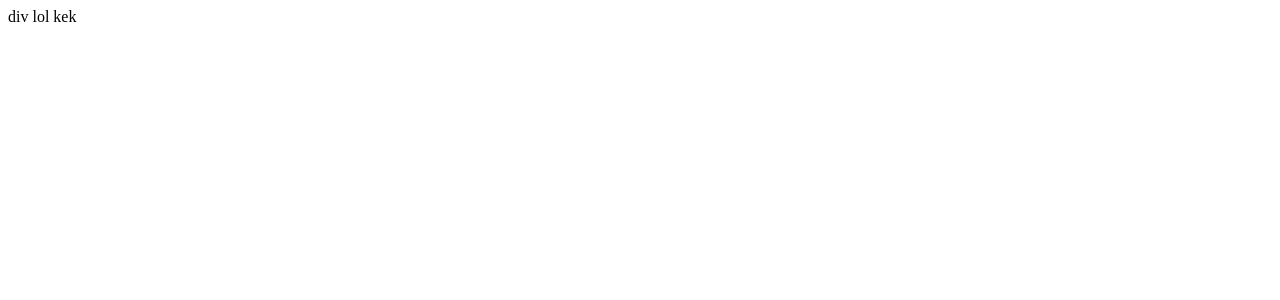
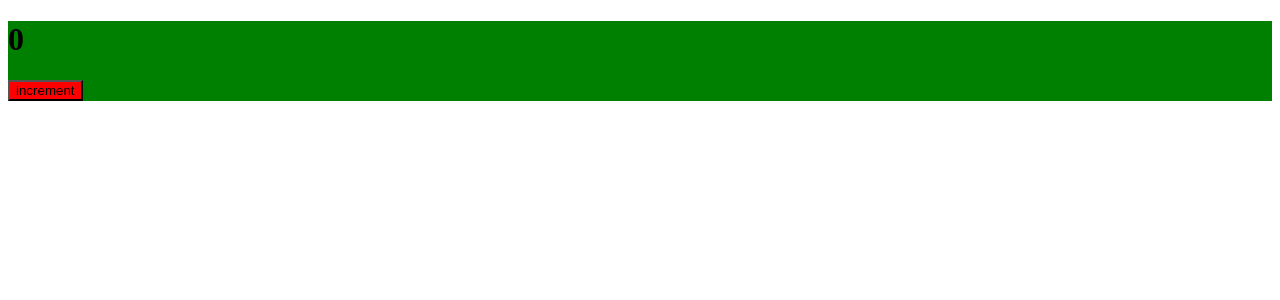
Before and after one commit to Dennikoff/React_advance, a React app: page / in a window 1280 px wide. Shown: the top 300 px of the page. Built offline with nearby package versions, Linux system fonts and the light colour scheme.

Commit message:
add scss modules

```diff
--- a/package.json
+++ b/package.json
@@ -17,7 +17,12 @@
     "@types/react": "^19.2.18",
     "@types/react-dom": "^19.2.4",
     "@types/webpack-dev-server": "^4.7.1",
+    "css-loader": "^7.1.4",
     "html-webpack-plugin": "^5.6.8",
+    "mini-css-extract-plugin": "^2.10.2",
+    "sass": "^1.102.0",
+    "sass-loader": "^17.0.0",
+    "style-loader": "^4.0.0",
     "ts-loader": "^9.6.2",
     "ts-node": "^10.9.2",
     "typescript": "^5.9.3",
--- /dev/null
+++ b/src/Counter.module.scss
@@ -0,0 +1,7 @@
+button {
+    background-color: red;
+}
+
+.green {
+    background-color: green;
+}
--- /dev/null
+++ b/src/Counter.tsx
@@ -0,0 +1,15 @@
+import { useState } from "react";
+import classes from "./Counter.module.scss";
+
+console.dir(classes);
+
+export const Counter = () => {
+  const [counter, setCounter] = useState(0);
+
+  return (
+    <div className={classes.green}>
+      <h1>{counter}</h1>
+      <button onClick={() => setCounter((val) => val + 1)}>increment</button>
+    </div>
+  );
+};
--- a/src/index.tsx
+++ /dev/null
@@ -1,5 +0,0 @@
-import { createRoot } from "react-dom/client";
-
-const rootContainer = document.getElementById('root')
-if(rootContainer)
-    createRoot(rootContainer).render(<div>div lol kek</div>);
--- /dev/null
+++ b/src/main.tsx
@@ -0,0 +1,5 @@
+import { createRoot } from "react-dom/client";
+import { Counter } from "./Counter";
+
+
+createRoot(document.getElementById('root')!).render(<Counter/>);
--- a/tsconfig.app.json
+++ b/tsconfig.app.json
@@ -7,7 +7,7 @@
     "jsx": "react-jsx",
 
     "strict": true,
-    "noUnusedLocals": true,
+    "noUnusedLocals": false,
     "noFallthroughCasesInSwitch": true,
 
     "esModuleInterop": true,
--- a/webpack.config.ts
+++ b/webpack.config.ts
@@ -6,7 +6,7 @@ import type { BuildEnv, BuildMode } from "./config/build/types/config.ts";
 const __dirname = import.meta.dirname;
 
 export default (env: BuildEnv) => {
-  const entryPath = path.resolve(__dirname, "src", "index.ts");
+  const entryPath = path.resolve(__dirname, "src", "main.tsx");
   const buildPath = path.resolve(__dirname, "dist");
   const htmlPath = path.resolve(__dirname, "public", "index.html");
 
```
Also changed, not shown: src/global.d.ts (added, +7 -0 lines), 4 other files (tests, documents, lock files or other folders).
